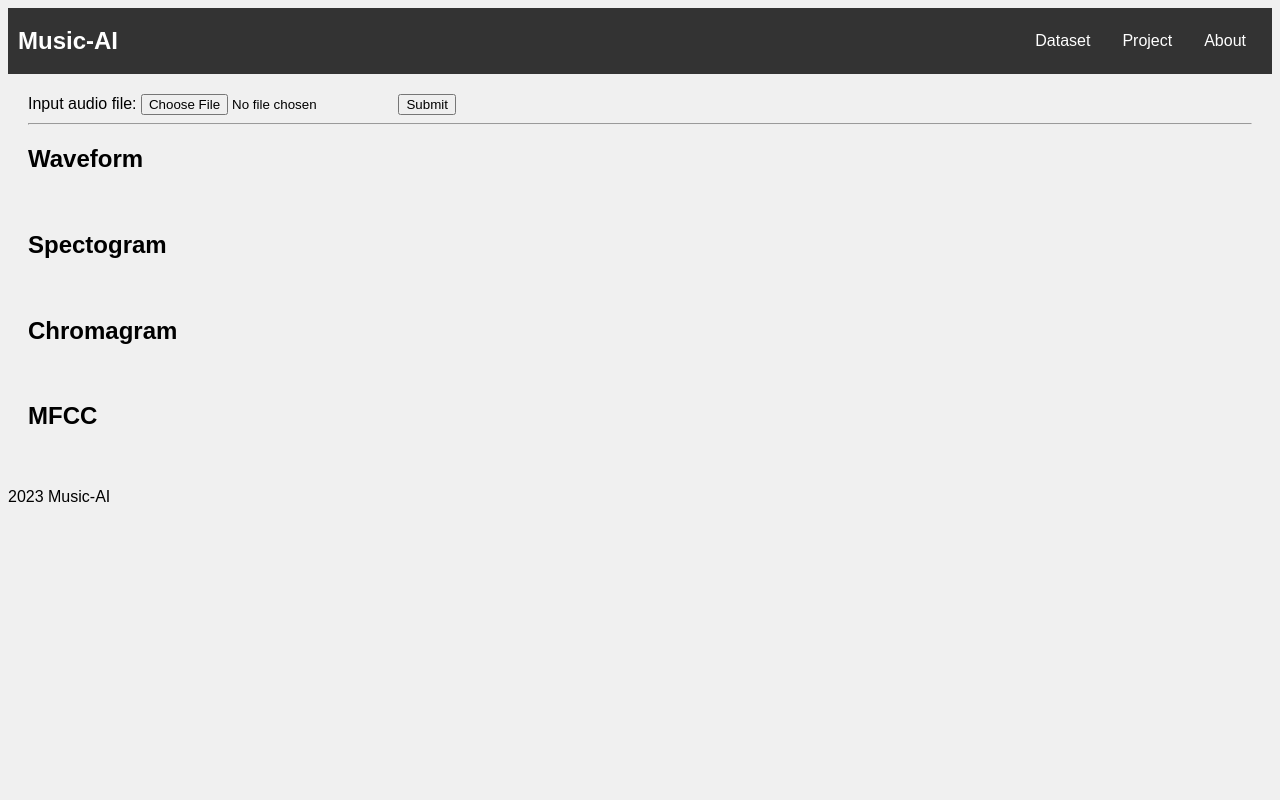
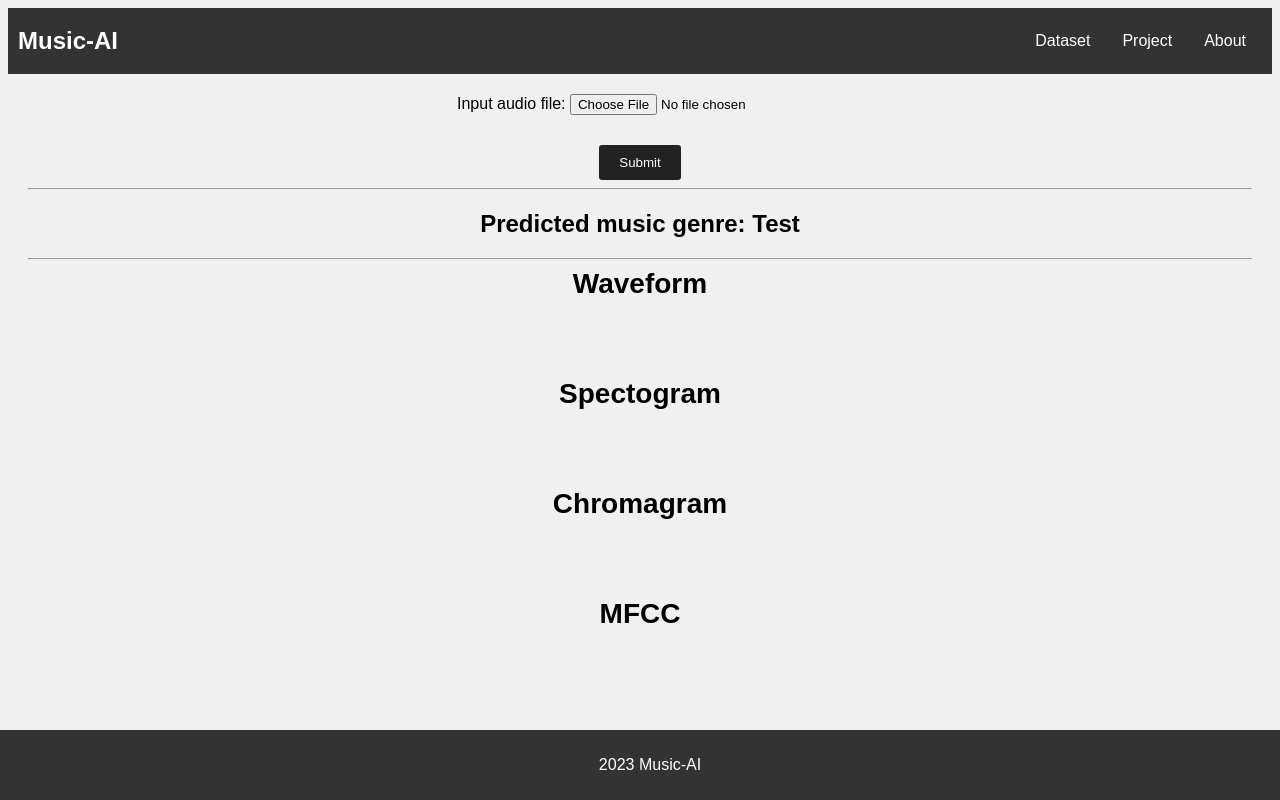
Before and after one commit to jle1001/AI-Music, a Flask app: page / in a window 1280 px wide. Run offline with Flask 2, Linux system fonts and the light colour scheme; parts of the project's set-up code (start-up, migrations or seed data) failed here and were passed over.

Commit message:
[S4] style update

```diff
--- a/app/src/plot_features.py
+++ b/app/src/plot_features.py
@@ -18,7 +18,6 @@
     """
     fig = plt.figure(figsize=(12, 4))
     librosa.display.waveshow(y=y, sr=sr)
-    plt.title('Waveform')
     plt.xlabel('Time (s)')
     plt.ylabel('Amplitude')
     buf = io.BytesIO()
@@ -39,7 +38,6 @@
     spec = librosa.feature.melspectrogram(y=y, sr=sr)
     spec_db = librosa.power_to_db(spec, ref=np.max)
     img = librosa.display.specshow(spec_db, x_axis='time', y_axis='mel', sr=sr)
-    plt.title('Mel-frequency spectrogram')
     buf = io.BytesIO()
     fig.savefig(buf, format='png', bbox_inches='tight', pad_inches=0)
     plt.close(fig)
@@ -57,7 +55,6 @@
     fig = plt.figure(figsize=(12, 4))
     chroma = librosa.feature.chroma_stft(y=y, sr=sr)
     img = librosa.display.specshow(chroma, y_axis='chroma', x_axis='time', cmap='coolwarm')
-    plt.title('Chromagram')
     buf = io.BytesIO()
     fig.savefig(buf, format='png', bbox_inches='tight', pad_inches=0)
     plt.close(fig)
@@ -75,7 +72,6 @@
     fig = plt.figure(figsize=(12, 4))
     mfccs = librosa.feature.mfcc(y=y, sr=sr, n_mfcc=20)
     img = librosa.display.specshow(mfccs, x_axis='time')
-    plt.title('MFCC')
     buf = io.BytesIO()
     fig.savefig(buf, format='png', bbox_inches='tight', pad_inches=0)
     plt.close(fig)
--- a/app/static/css/styles.css
+++ b/app/static/css/styles.css
@@ -46,7 +46,92 @@
     background-color: #111;
 }
 
-/* Style the main content area */
+/* Content area */
 main {
     margin: 20px;
 }
+
+/* Form */
+form {
+    display: flex;
+    flex-direction: column;
+    align-items: center;
+}
+
+label {
+    margin-bottom: 10px;
+}
+
+input[type="file"] {
+    margin-bottom: 20px;
+}
+
+button[type="submit"] {
+    background-color: #222;
+    color: #fff;
+    padding: 10px 20px;
+    border: none;
+    border-radius: 3px;
+    cursor: pointer;
+    transition: background-color 0.2s ease-in-out;
+}
+
+button[type="submit"]:hover {
+    background-color: #444;
+}
+
+#music_genre {
+    text-align: center;
+
+}
+
+/* Track features */
+.track-information {
+    display: flex;
+    flex-direction: column;
+    align-items: center;
+    margin-bottom: 40px;
+}
+
+.track-information h2 {
+    font-size: 28px;
+    font-weight: bold;
+    text-align: center;
+    margin: 0;
+}
+
+.track-information div {
+    margin-top: 20px;
+}
+
+.wave img {
+    max-width: 100%;
+    height: auto;
+}
+
+.spectogram img {
+    max-width: 100%;
+    height: auto;
+}
+
+.chromagram img {
+    max-width: 100%;
+    height: auto;
+}
+
+.mfcc img {
+    max-width: 100%;
+    height: auto;
+}
+
+/* Footer */
+footer {
+    background-color: #333;
+    color: white;
+    padding: 10px;
+    text-align: center;
+    position: fixed;
+    bottom: 0;
+    left: 0;
+    width: 100%;
+}
--- a/app/templates/base.html
+++ b/app/templates/base.html
@@ -22,6 +22,9 @@
             {% block upload_file %}
             {% endblock %}
             <hr>
+            {% block genre_classifier %}
+            {% endblock %}
+            <hr>
             {% block track_features %}
             {% endblock %}
         </main>
--- a/app/templates/index.html
+++ b/app/templates/index.html
@@ -6,6 +6,13 @@
         <button type="submit">Submit</button>
     </form>
 {% endblock %}
+
+{% block genre_classifier %}
+    <div id="music_genre">
+        <h2>Predicted music genre: Test</h2>
+    </div>
+{% endblock %}
+
 
 {% block track_features %}
     <div class="track-information wave">
```
